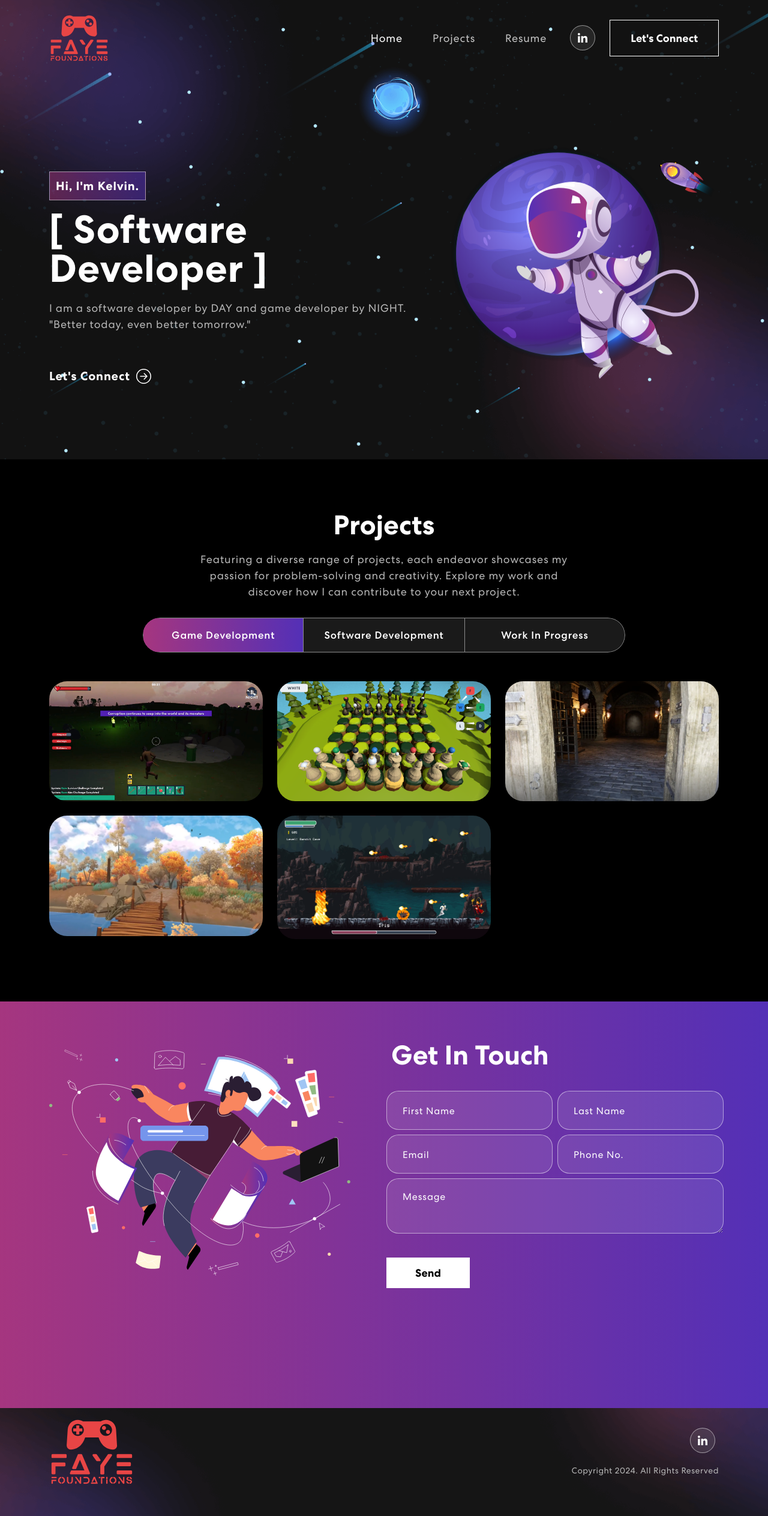
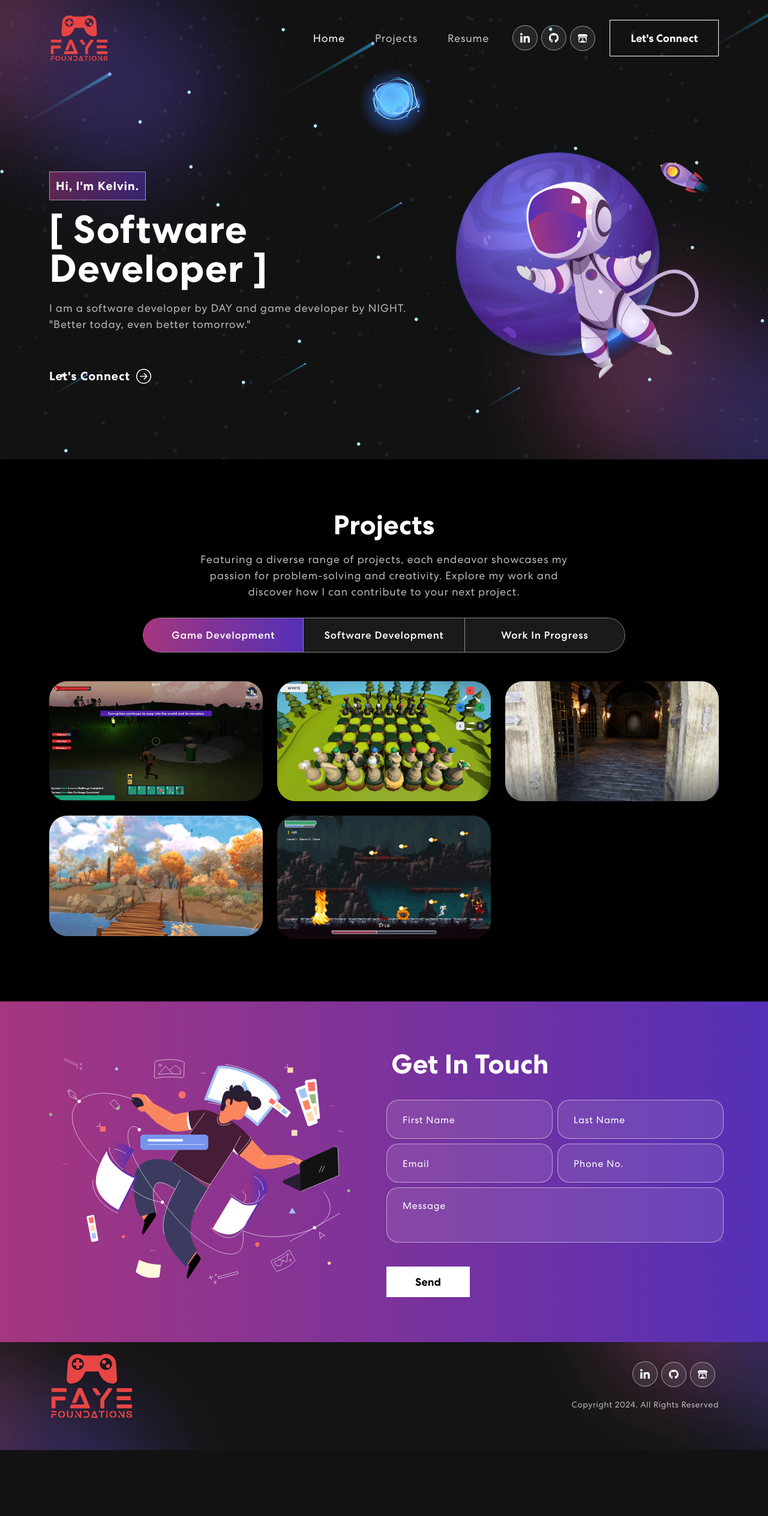
Before and after one commit to AlecFaye/Kelvin-Lim-Porfolio, a React (Create React App) app: page / in a window 1280 px wide. Shown: the whole page at 60% size. After the commit the page ends 2418 px from the top, so only its background shows below. Built offline with nearby package versions, Linux system fonts and the light colour scheme.

Commit message:
Updated icons and footer

```diff
--- a/src/App.css
+++ b/src/App.css
@@ -471,7 +471,7 @@ nav.navbar .navbar-toggler[aria-expanded="true"] .navbar-toggler-icon {
 /************ Projects CSS ************/
 .contact {
     background: linear-gradient(90.21deg, #AA367C -5.91%, #4A2FBD 111.58%);
-    padding: 60px 0 200px 0;
+    padding: 75px 0 75px 0;
 }
 .contact img {
     width: 92%;
--- a/src/components/Footer.js
+++ b/src/components/Footer.js
@@ -1,6 +1,8 @@
 import { Container, Row, Col } from "react-bootstrap";
 import logo from "../assets/img/faye-foundations-logo.svg";
 import linkedInImage from "../assets/img/nav-icon1.svg";
+import githubIcon from "../assets/img/github-mark-white.svg";
+import itchIcon from "../assets/img/itchio-logo-textless-white.svg";
 
 const Footer = () => {
     return (
@@ -12,7 +14,15 @@ const Footer = () => {
                     </Col>
                     <Col size={ 12 } sm={ 6 } className="text-center text-sm-end">
                         <div className="social-icon">
-                            <a href="https://www.linkedin.com/in/alec-tl-dev/"><img src={ linkedInImage } alt="LinkedIn Icon" /></a>
+                            <a href="https://www.linkedin.com/in/alec-tl-dev/">
+                                <img src={ linkedInImage } alt="LinkedIn Icon" />
+                            </a>
+                            <a href="https://github.com/AlecFaye">
+                                <img src={ githubIcon } alt="GitHub" />
+                            </a>
+                            <a href="https://alecfaye.itch.io">
+                                <img src={ itchIcon } alt="GitHub" />
+                            </a>
                         </div>
                         <p>Copyright 2024. All Rights Reserved</p>
                     </Col>
--- a/src/components/NavigationBar.js
+++ b/src/components/NavigationBar.js
@@ -1,10 +1,12 @@
 import { useState, useEffect } from "react";
 import { Navbar, Nav, Container } from "react-bootstrap";
+import { useNavigate } from "react-router-dom";
 import logo from "../assets/img/faye-foundations-logo.svg";
 import linkedInIcon from "../assets/img/nav-icon1.svg";
-import { useNavigate } from "react-router-dom";
+import githubIcon from "../assets/img/github-mark-white.svg";
+import itchIcon from "../assets/img/itchio-logo-textless-white.svg";
 
-const NavigationBar = ( { isHomePage }) => {
+const NavigationBar = ({ isHomePage }) => {
     const [activeLink, setActiveLink] = useState("home");
     const [scrolled, setScrolled] = useState(false);
     const navigate = useNavigate();
@@ -16,7 +18,7 @@ const NavigationBar = ( { isHomePage }) => {
             } else {
                 setScrolled(false);
             }
-        }
+        };
 
         window.addEventListener("scroll", onScroll);
 
@@ -28,10 +30,10 @@ const NavigationBar = ( { isHomePage }) => {
     };
 
     return (
-        <Navbar expand="md" className={scrolled ? "scrolled" : ""}>
+        <Navbar expand="md" className={ scrolled ? "scrolled" : "" }>
             <Container>
                 <Navbar.Brand href="/">
-                    <img src={logo} alt="Logo" />
+                    <img src={ logo } alt="Logo" />
                 </Navbar.Brand>
                 <Navbar.Toggle aria-controls="basic-navbar-nav">
                     <span className="navbar-toggler-icon"></span>
@@ -40,7 +42,7 @@ const NavigationBar = ( { isHomePage }) => {
                     <Nav className="ms-auto">
                         <Nav.Link
                             href="#home"
-                            className={activeLink === "home" ? "active navbar-link" : "navbar-link"}
+                            className={ activeLink === "home" ? "active navbar-link" : "navbar-link" }
                             onClick={ () => {
                                     isHomePage
                                         ? onUpdateActiveLink("home")
@@ -52,7 +54,7 @@ const NavigationBar = ( { isHomePage }) => {
 
                         <Nav.Link
                             href="#projects"
-                            className={activeLink === "projects" ? "active navbar-link" : "navbar-link"}
+                            className={ activeLink === "projects" ? "active navbar-link" : "navbar-link" }
                             onClick={ () => {
                                     isHomePage
                                         ? onUpdateActiveLink("projects")
@@ -63,7 +65,7 @@ const NavigationBar = ( { isHomePage }) => {
                         </Nav.Link>
 
                         <Nav.Link
-                            className={activeLink === "resume" ? "active navbar-link" : "navbar-link"}
+                            className={ activeLink === "resume" ? "active navbar-link" : "navbar-link" }
                             onClick={ () => {
                                 onUpdateActiveLink("resume");
                                 navigate("/resume");
@@ -71,13 +73,21 @@ const NavigationBar = ( { isHomePage }) => {
                                 Resume
                         </Nav.Link>
                     </Nav>
-                    {isHomePage &&
+
                     <span className="navbar-text">
                         <div className="social-icon">
                             <a href="https://www.linkedin.com/in/alec-tl-dev/">
                                 <img src={ linkedInIcon } alt="LinkedIn" />
                             </a>
+                            <a href="https://github.com/AlecFaye">
+                                <img src={ githubIcon } alt="GitHub" />
+                            </a>
+                            <a href="https://alecfaye.itch.io">
+                                <img src={ itchIcon } alt="GitHub" />
+                            </a>
                         </div>
+                        {
+                            isHomePage &&
                             <button
                                 className="vvd"
                                 onClick={ (event) => {
@@ -86,8 +96,8 @@ const NavigationBar = ( { isHomePage }) => {
                                     event.stopPropagation();
                                 }
                             }><span>Let's Connect</span></button>
+                        }
                     </span>
-                    }
                 </Navbar.Collapse>
             </Container>
         </Navbar>
```
Also changed, not shown: src/assets/img/github-mark-white.svg (added), src/assets/img/itchio-logo-textless-white.svg (added). Lines whose indentation alone changed are shown as unchanged.
